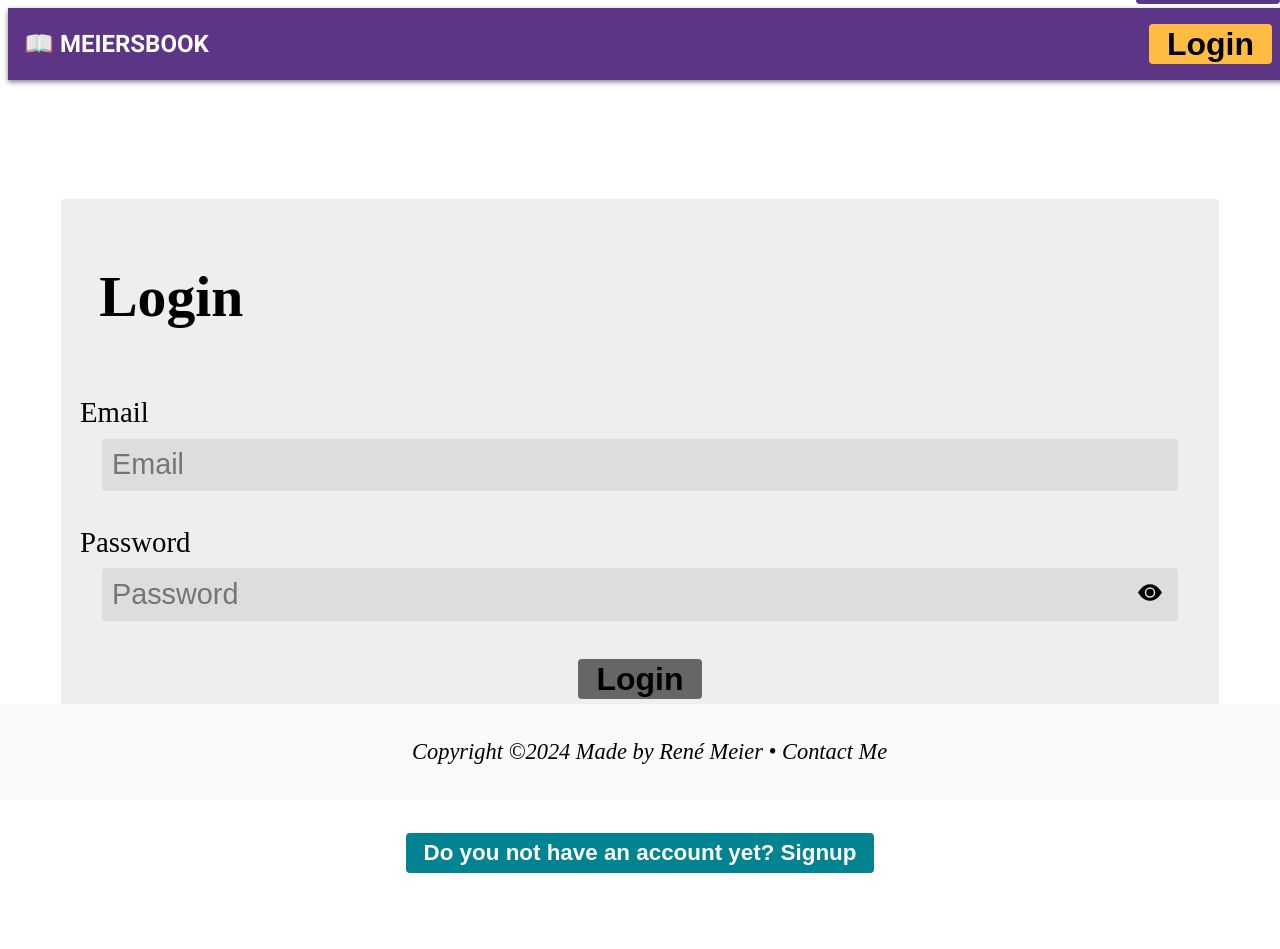
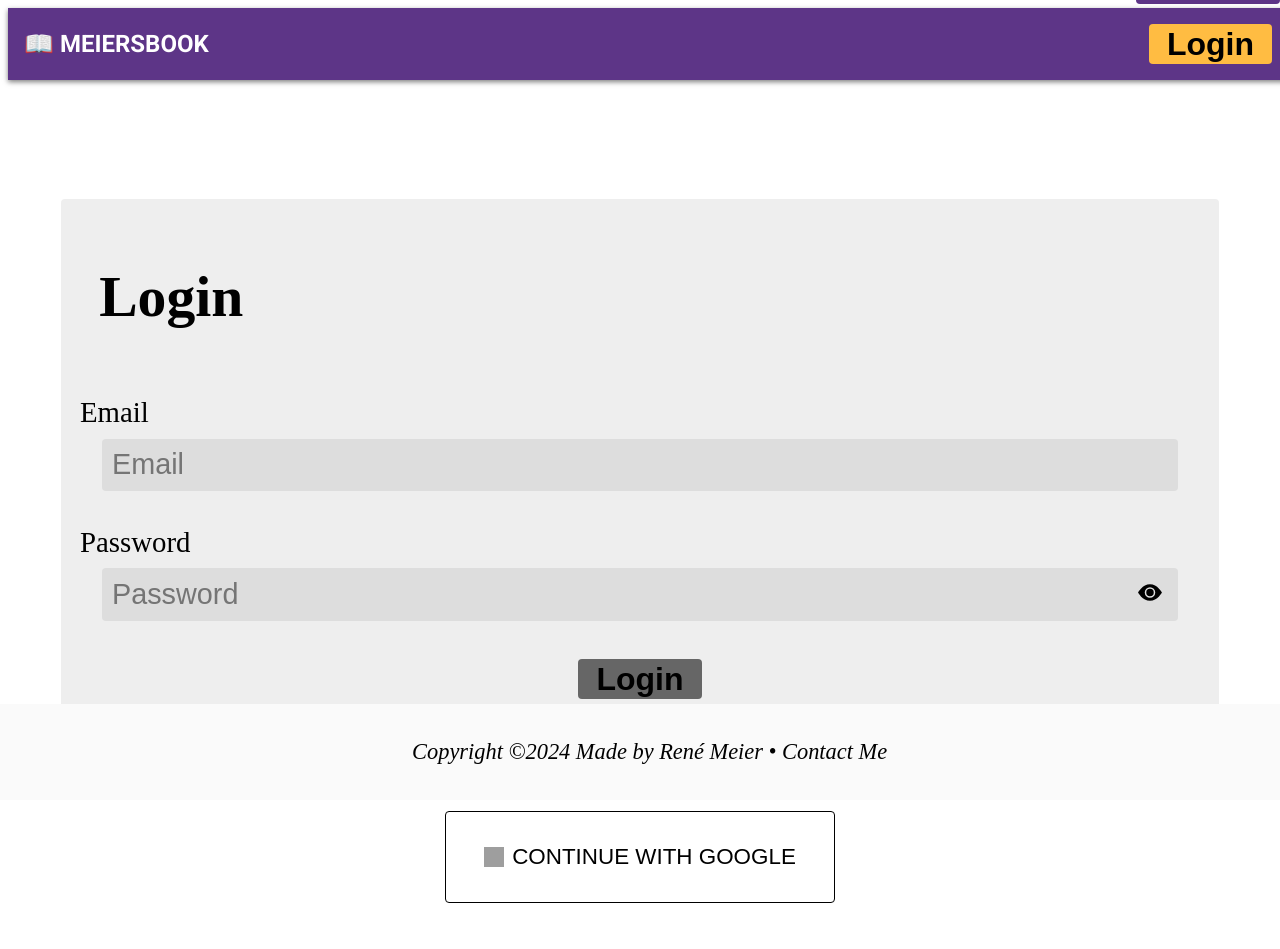
Before and after one commit to meierrene/meiersbook-client, a React (Vite) app: page /login in a window 1280 px wide. Shown: the top 949 px of the page. Before the commit the page ends 912 px from the top, so only its background shows below. Built offline with nearby package versions, Linux system fonts and the light colour scheme; no server answers; grey boxes are pictures that could not be loaded; the HTML template or start-up script is replaced by a standard one.

Commit message:
Google OAuth implementation

```diff
--- a/package.json
+++ b/package.json
@@ -13,6 +13,7 @@
     "deploy": "gh-pages -d dist"
   },
   "dependencies": {
+    "@react-oauth/google": "^0.12.1",
     "@tanstack/react-query": "^5.56.2",
     "@tanstack/react-query-devtools": "^5.56.2",
     "react": "^18.3.1",
--- a/src/App.jsx
+++ b/src/App.jsx
@@ -11,6 +11,7 @@ import { lazy, Suspense } from 'react';
 import { Toaster } from 'react-hot-toast';
 import { AuthProvider } from './contexts/AuthContext';
 import ProtectedRoute from './features/authentication/ProtectedRoute';
+import GoogleCallback from './features/authentication/GoogleCallback.jsx';
 import ErrorPage from './pages/ErrorPage';
 import PostPage from './pages/PostPage';
 import SettingsPage from './pages/SettingsPage';
@@ -39,6 +40,10 @@ const App = () => {
                   <Route index element={<PostGalleryPage />} />
                   <Route path="posts" element={<PostGalleryPage />} />
                   <Route path="login" element={<LoginPage />} />
+                  <Route
+                    path="auth/google/callback"
+                    element={<GoogleCallback />}
+                  />
                   <Route element={<ProtectedRoute />}>
                     <Route path="myposts" element={<MyGalleryPage />} />
                     <Route path="newpost" element={<CreateEditPostPage />} />
--- /dev/null
+++ b/src/features/authentication/GoogleCallback.jsx
@@ -0,0 +1,29 @@
+import { useEffect } from 'react';
+import { useNavigate } from 'react-router-dom';
+import toast from 'react-hot-toast';
+import { useGoogle } from './useGoogle';
+
+function GoogleCallback() {
+  const navigate = useNavigate();
+  const { oAuthLogin, isLoading } = useGoogle();
+
+  useEffect(() => {
+    const handleGoogleCallback = async () => {
+      const params = new URLSearchParams(window.location.search);
+      const code = params.get('code');
+
+      if (!code) {
+        toast.error('No authorization code provided');
+        navigate('/login'); // Redirect to login if no code is found
+        return;
+      }
+      oAuthLogin(code);
+    };
+
+    handleGoogleCallback();
+  }, [navigate, oAuthLogin]);
+
+  return isLoading && <div>Processing Google login...</div>;
+}
+
+export default GoogleCallback;
--- /dev/null
+++ b/src/features/authentication/GoogleLogin.jsx
@@ -0,0 +1,19 @@
+import toast from 'react-hot-toast';
+import { BASE_URL_GOOGLE } from '../../utils/helpers';
+import GoogleButton from '../../ui/GoogleButton';
+
+function GoogleLogin() {
+  const handleGoogleLogin = async () => {
+    try {
+      const googleAuthUrl = `${BASE_URL_GOOGLE}login`;
+      window.location.href = googleAuthUrl;
+    } catch (error) {
+      toast.error('Google login failed. Please try again.');
+      console.error('Error during Google login:', error);
+    }
+  };
+
+  return <GoogleButton onClick={handleGoogleLogin} />;
+}
+
+export default GoogleLogin;
--- a/src/features/authentication/LoginSignupForm.jsx
+++ b/src/features/authentication/LoginSignupForm.jsx
@@ -6,6 +6,7 @@ import Heading from '../../ui/Heading';
 import ButtonsNav from '../../ui/ButtonsNav';
 import Button from '../../ui/Button';
 import Image from '../../ui/Image';
+import GoogleLogin from './GoogleLogin';
 import { imageChecker, TEMPLATE_PROFILE_IMAGE } from '../../utils/helpers';
 import { useLogin } from './useLogin';
 import { useImage } from '../../utils/useImage';
@@ -150,6 +151,7 @@ function LoginForm() {
           </Button>
         </ButtonsNav>
       </Form>
+      <GoogleLogin />
       <ButtonsNav>
         <Button secondary full onClick={() => setIsLoginForm(l => !l)}>
           {!isLoginForm
--- /dev/null
+++ b/src/features/authentication/useGoogle.js
@@ -0,0 +1,24 @@
+import { useMutation, useQueryClient } from '@tanstack/react-query';
+import { oAuth } from '../../services/apiGoogle';
+import { useAuth } from '../../contexts/AuthContext';
+import { useNavigate } from 'react-router-dom';
+import toast from 'react-hot-toast';
+
+export const useGoogle = () => {
+  const { setToken, setUserId } = useAuth();
+  const queryclient = useQueryClient();
+  const navigate = useNavigate();
+  const { mutate: oAuthLogin, isPending: isLoading } = useMutation({
+    mutationFn: token => oAuth(token),
+    onSuccess: user => {
+      toast.success('Login successful');
+      setToken(user.token);
+      setUserId(user.data.id);
+      queryclient.invalidateQueries(['users', user.data.user]);
+      navigate('/', { replace: true });
+      window.location.assign('/');
+    },
+  });
+
+  return { oAuthLogin, isLoading };
+};
--- /dev/null
+++ b/src/services/apiGoogle.js
@@ -0,0 +1,26 @@
+import { EXPIRATION_TIME } from '../utils/helpers';
+import { BASE_URL_GOOGLE } from '../utils/helpers';
+
+export const oAuth = async token => {
+  console.log(token);
+  const res = await fetch(`${BASE_URL_GOOGLE}callback`, {
+    method: 'POST',
+    headers: { 'Content-Type': 'application/json' },
+    body: JSON.stringify({ code: token }),
+  });
+  const data = await res.json();
+  const tokenExpirationDate = new Date(new Date().getTime() + EXPIRATION_TIME);
+  if (data.status === 'success') {
+    localStorage.setItem(
+      'auth-data',
+      JSON.stringify({
+        userId: data.token,
+        token: data.token,
+        expiration: tokenExpirationDate.toISOString(),
+      })
+    );
+    return data;
+  } else {
+    throw new Error(data.message);
+  }
+};
--- a/src/ui/Button.jsx
+++ b/src/ui/Button.jsx
@@ -27,7 +27,7 @@ const Button = ({
       ${isDark && styles.isDark}
       ${navLink && styles.navLink}
       ${rounded && styles.rounded}
-${input && styles.input}
+      ${input && styles.input}
       `}
       onClick={onClick}
       disabled={disabled}
--- /dev/null
+++ b/src/ui/GoogleButton.jsx
@@ -0,0 +1,25 @@
+import { useThemes } from '../contexts/ThemeContext';
+import styles from './GoogleButton.module.css';
+
+function GoogleButton({ onClick }) {
+  const { isDark } = useThemes();
+
+  return (
+    <div className={styles.spacing}>
+      <button
+        onClick={onClick}
+        className={`${styles.google} ${isDark ? styles.dark : ''}`}
+      >
+        <img
+          src="https://authjs.dev/img/providers/google.svg"
+          alt="Google logo"
+          height="24"
+          width="24"
+        />
+        Continue with Google
+      </button>
+    </div>
+  );
+}
+
+export default GoogleButton;
--- /dev/null
+++ b/src/ui/GoogleButton.module.css
@@ -0,0 +1,51 @@
+.spacing {
+  margin: 1rem 0 3rem 0; /* Add margin for spacing */
+  display: flex;
+  justify-content: center; /* Center the button */
+}
+
+.google {
+  display: flex;
+  align-items: center;
+  justify-content: center;
+  gap: 0.5rem;
+  background-color: #fff;
+  color: #000;
+  font-weight: 500;
+  font-size: 1.4rem;
+  border: 1px solid #000;
+  padding: 2rem 2.4rem;
+  border-radius: 4px;
+  cursor: pointer;
+  transition: background-color 0.3s;
+  text-transform: uppercase;
+}
+
+.google img {
+  width: 20px;
+  height: 20px;
+}
+
+.google:hover {
+  background-color: #eee;
+}
+
+.google:active {
+  background-color: #ddd;
+}
+
+.dark {
+  background-color: #333;
+  color: #fff;
+  border: none;
+}
+
+.dark:hover {
+  background-color: #444;
+  color: #fff;
+}
+
+.dark:active {
+  background-color: #555;
+  color: #fff;
+}
--- a/src/utils/helpers.js
+++ b/src/utils/helpers.js
@@ -3,6 +3,7 @@ const SUPABASE_STORAGE_URL =
 
 export const BASE_URL_POSTS = `${import.meta.env.VITE_API_URL}/posts/`;
 export const BASE_URL_USERS = `${import.meta.env.VITE_API_URL}/users/`;
+export const BASE_URL_GOOGLE = `${import.meta.env.VITE_API_URL}/auth/google/`;
 export const ASSET_URL_POSTS = `${SUPABASE_STORAGE_URL}post-images${
   import.meta.env.VITE_ENV !== 'production' ? '-dev' : ''
 }`;
```
Also changed, not shown: vite.config.js.timestamp-1735683238679-27d6354171e0a.mjs (added, +16 -0 lines), 1 other file (tests, documents, lock files or other folders).
